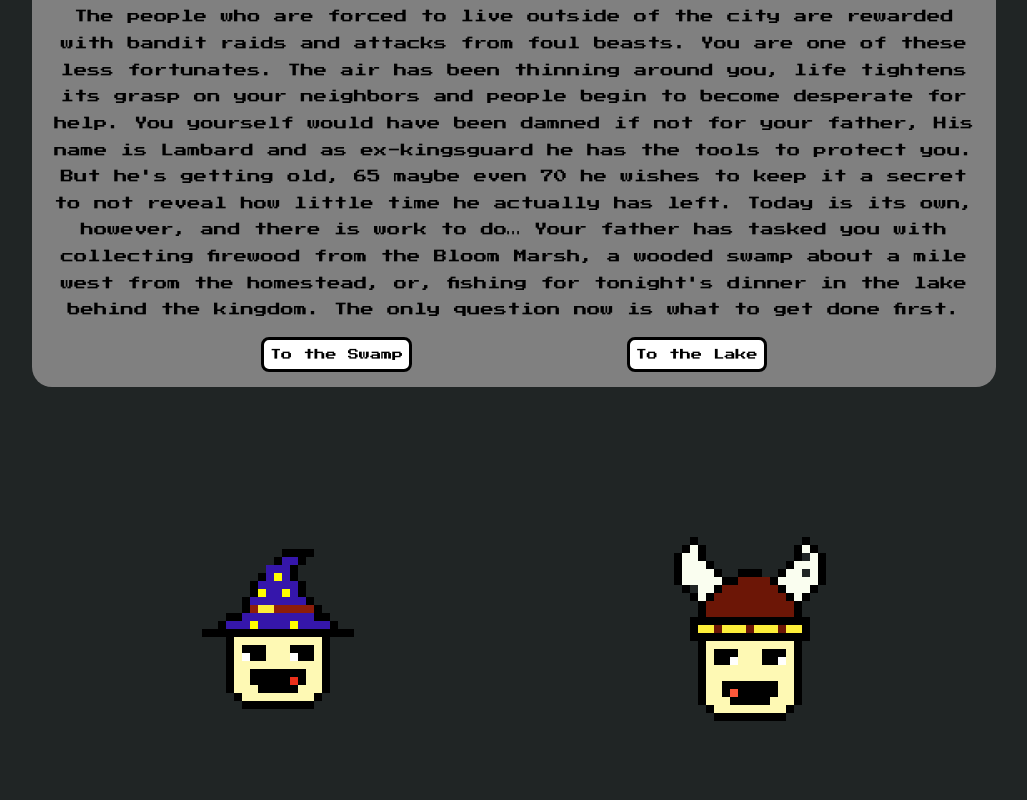
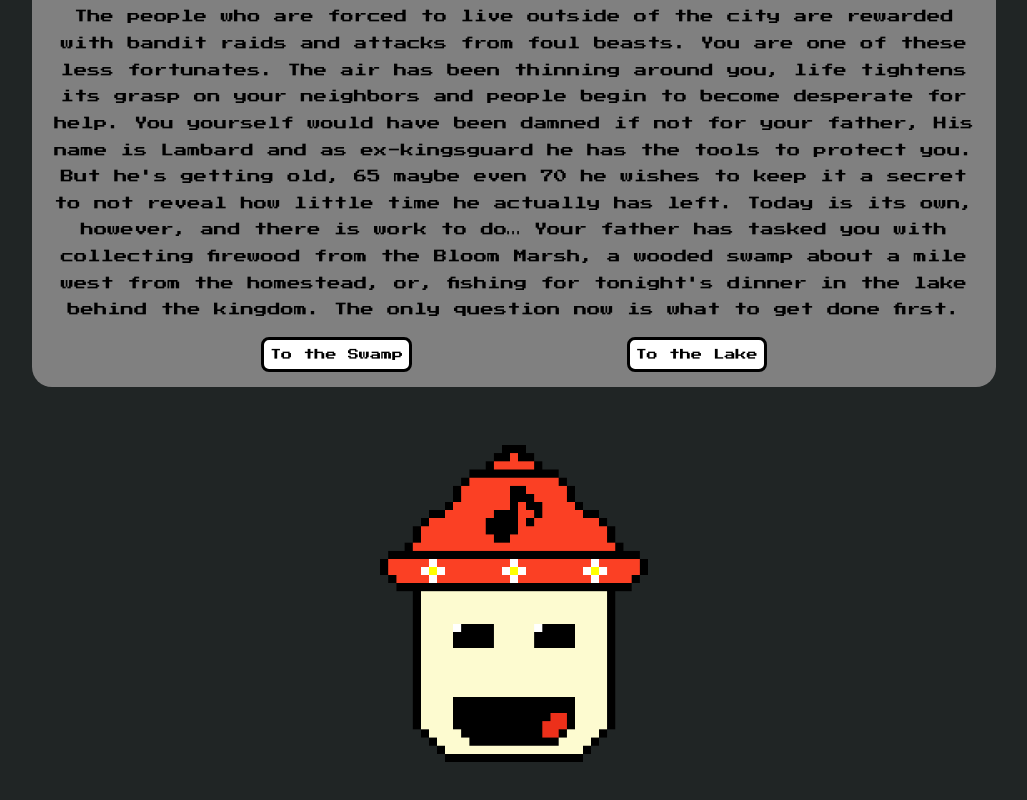
Before and after one commit to EricSokolowski/pick-your-own-adventure, a website: page index.html in a window 1280 px wide. Shown: the part 414-1214 px from the top of the page, without its empty margins (126-1153 px from the left). Drawn offline with nearby package versions, Linux system fonts and the light colour scheme.

Commit message:
add README

```diff
--- a/css/style.css
+++ b/css/style.css
@@ -1,10 +1,12 @@
 body {
   background-color: rgb(32, 37, 37);
-  background-image: '#image-section:nth-child(1)'
+  background-image: '#image-section:nth-child(1)';
+  min-height: 100vh;
+
 }
 
 #content{
-  margin: 150px;
+  margin: 150px 150px 50px 150px;
   display: flexbox;
   align-items: center;
   justify-content: center;
@@ -41,5 +43,9 @@ body {
   display: flex;
   align-items: center;
   justify-content: space-evenly;
+  margin-top: 0;
   margin-bottom: 100px;
 }
+img {
+  width: 300px;
+}
--- a/js/data.js
+++ b/js/data.js
@@ -16,8 +16,7 @@ const chapters = [
       }
     ],
     images: [
-      '../assets/download-2.png',
-      '../assets/download-1.png',
+      '../assets/download-4.png',
   ]
   },
   {
```
Also changed, not shown: README.md (added), assets/README-screenshot.png (added), assets/download-4.png (added).
